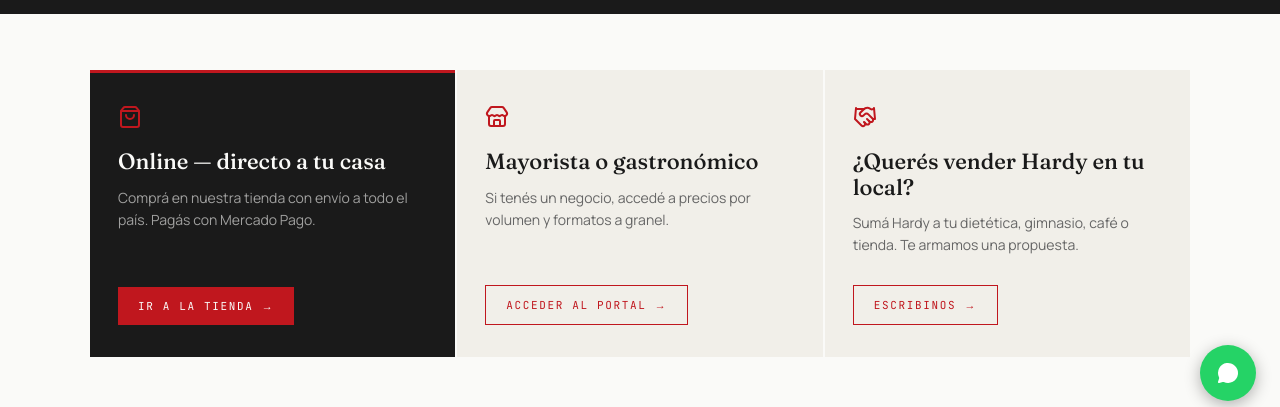
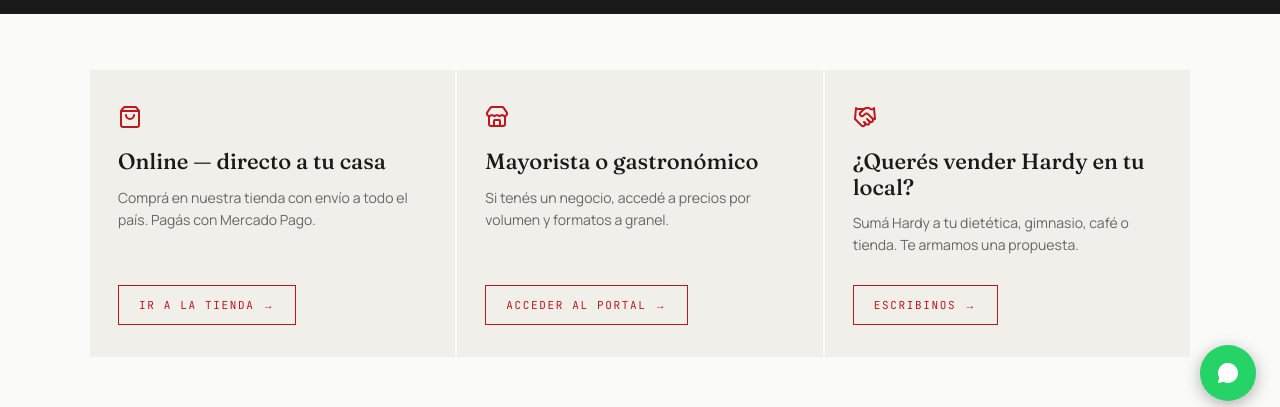
Before and after one commit to juancruzroldan95/hardy-app, a Next.js app: page /donde-comprar in a window 1280 px wide. Shown: the part 375-782 px from the top of the page. Built offline with nearby package versions, Linux system fonts and the light colour scheme; no server answers.

Commit message:
feat(donde-comprar): cards uniformes en gris con hover negro
Co-Authored-By: Claude Sonnet 4.6 <noreply@anthropic.com>

```diff
--- a/app/(ecommerce)/donde-comprar/page.tsx
+++ b/app/(ecommerce)/donde-comprar/page.tsx
@@ -69,49 +69,26 @@ export default function DondeComprarPage() {
           {CARDS.map((c) => (
             <div
               key={c.title}
-              className={`group transition-colors border-t-[3px] flex flex-col px-7 py-8 ${
-                c.primary
-                  ? 'bg-ink text-paper border-red'
-                  : 'bg-paper-2 hover:bg-ink border-transparent hover:border-red'
-              }`}
+              className="group transition-colors border-t-[3px] flex flex-col px-7 py-8 bg-paper-2 hover:bg-ink border-transparent hover:border-red"
             >
-              <c.Icon
-                size={24}
-                className={`mb-5 ${c.primary ? 'text-red' : 'text-red'}`}
-              />
-              <h2
-                className={`font-heading text-[22px] font-medium leading-[1.15] m-0 mb-3 transition-colors ${
-                  c.primary ? 'text-paper' : 'group-hover:text-paper'
-                }`}
-              >
+              <c.Icon size={24} className="mb-5 text-red" />
+              <h2 className="font-heading text-[22px] font-medium leading-[1.15] m-0 mb-3 transition-colors group-hover:text-paper">
                 {c.title}
               </h2>
-              <p
-                className={`font-body text-[14px] leading-[1.6] m-0 mb-7 flex-1 transition-colors ${
-                  c.primary ? 'text-paper/60' : 'text-[#666] group-hover:text-[#aaa]'
-                }`}
-              >
+              <p className="font-body text-[14px] leading-[1.6] m-0 mb-7 flex-1 transition-colors text-[#666] group-hover:text-[#aaa]">
                 {c.desc}
               </p>
               {c.external ? (
                 <WhatsAppLink
                   href={c.href}
-                  className={`inline-block self-start font-mono text-[11px] tracking-[0.15em] uppercase px-5 py-[11px] transition-colors ${
-                    c.primary
-                      ? 'bg-red text-paper hover:opacity-90'
-                      : 'border border-red text-red group-hover:bg-red group-hover:text-paper'
-                  }`}
+                  className="inline-block self-start font-mono text-[11px] tracking-[0.15em] uppercase px-5 py-[11px] transition-colors border border-red text-red group-hover:bg-red group-hover:text-paper"
                 >
                   {c.cta}
                 </WhatsAppLink>
               ) : (
                 <Link
                   href={c.href}
-                  className={`inline-block self-start font-mono text-[11px] tracking-[0.15em] uppercase px-5 py-[11px] transition-colors ${
-                    c.primary
-                      ? 'bg-red text-paper hover:opacity-90'
-                      : 'border border-red text-red group-hover:bg-red group-hover:text-paper'
-                  }`}
+                  className="inline-block self-start font-mono text-[11px] tracking-[0.15em] uppercase px-5 py-[11px] transition-colors border border-red text-red group-hover:bg-red group-hover:text-paper"
                 >
                   {c.cta}
                 </Link>
```
